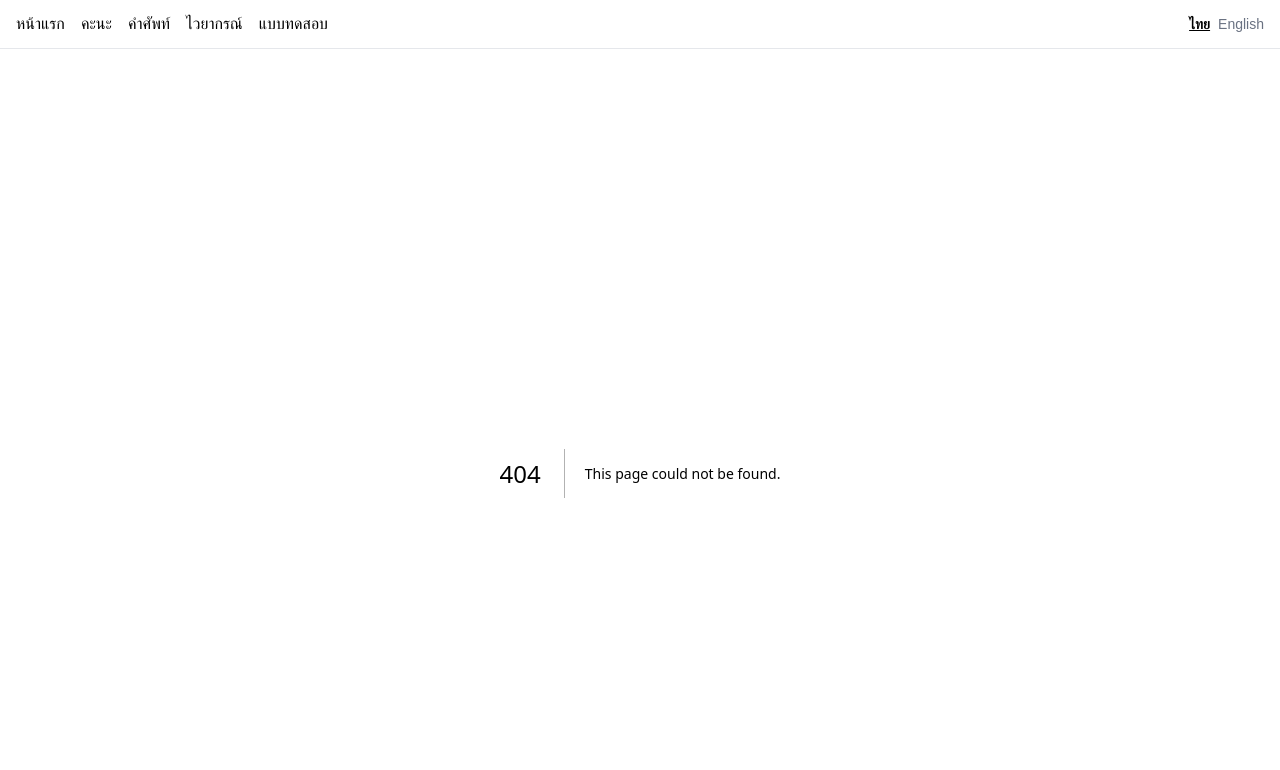
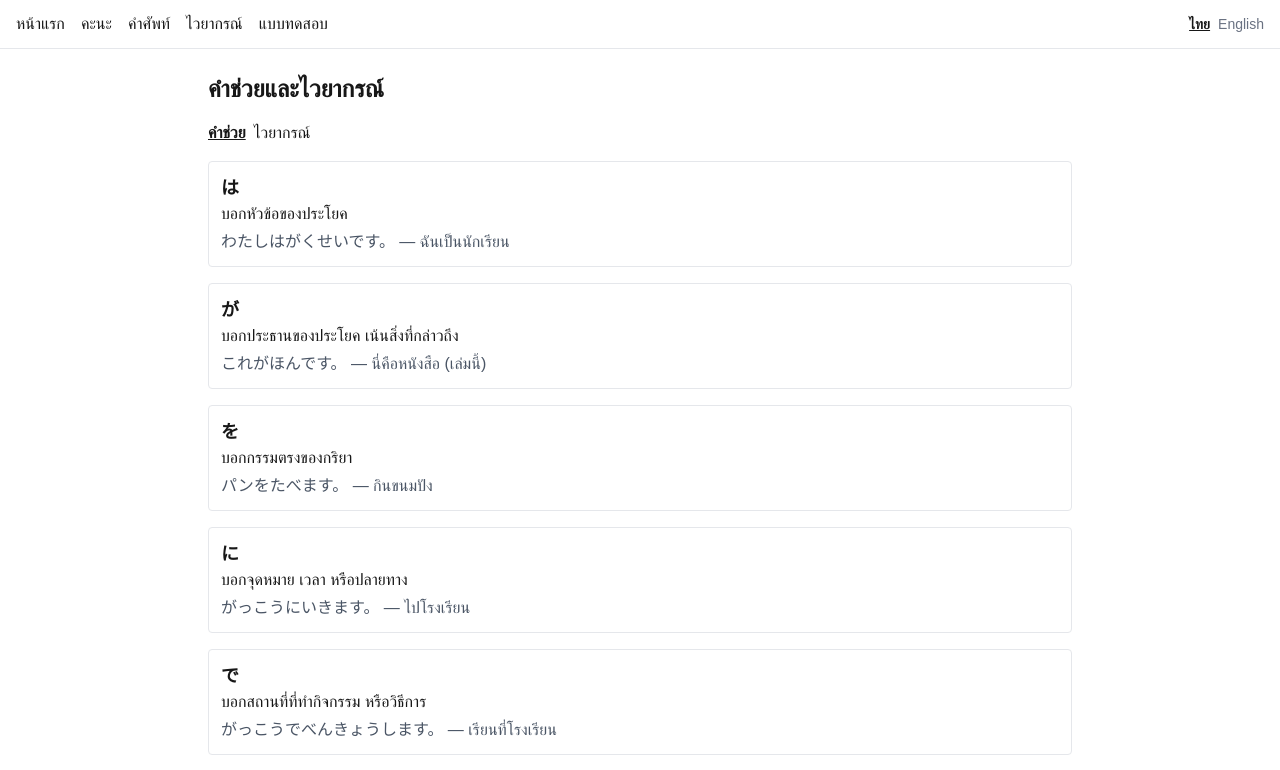
Before and after one commit to Jakkaphatbreez/Kanji, a Next.js app: page /grammar in a window 1280 px wide. Before the commit this address had no page. Shown: the top 770 px of the page. Built offline with nearby package versions, Linux system fonts and the light colour scheme.

Commit message:
feat: add particles and grammar reference page

```diff
--- /dev/null
+++ b/src/app/grammar/page.tsx
@@ -0,0 +1,57 @@
+'use client';
+
+import { useState } from 'react';
+import { useLanguage } from '@/i18n/LanguageContext';
+import { particles } from '@/data/particles';
+import { grammarPatterns } from '@/data/grammar';
+
+export default function GrammarPage() {
+  const { t, language } = useLanguage();
+  const [tab, setTab] = useState<'particles' | 'grammar'>('particles');
+
+  return (
+    <div>
+      <h1 className="text-2xl font-bold">{t.grammar.title}</h1>
+      <div className="my-4 flex gap-2">
+        <button
+          onClick={() => setTab('particles')}
+          className={tab === 'particles' ? 'font-bold underline' : ''}
+        >
+          {t.grammar.particlesTab}
+        </button>
+        <button
+          onClick={() => setTab('grammar')}
+          className={tab === 'grammar' ? 'font-bold underline' : ''}
+        >
+          {t.grammar.grammarTab}
+        </button>
+      </div>
+
+      {tab === 'particles' ? (
+        <ul className="space-y-4">
+          {particles.map(p => (
+            <li key={p.particle} className="rounded border border-gray-200 p-3">
+              <div className="text-lg font-semibold">{p.particle}</div>
+              <div>{language === 'th' ? p.usageTh : p.usageEn}</div>
+              <div className="mt-1 text-gray-600">
+                {p.example.jp} — {language === 'th' ? p.example.th : p.example.en}
+              </div>
+            </li>
+          ))}
+        </ul>
+      ) : (
+        <ul className="space-y-4">
+          {grammarPatterns.map(g => (
+            <li key={g.pattern} className="rounded border border-gray-200 p-3">
+              <div className="text-lg font-semibold">{g.pattern}</div>
+              <div>{language === 'th' ? g.meaningTh : g.meaningEn}</div>
+              <div className="mt-1 text-gray-600">
+                {g.example.jp} — {language === 'th' ? g.example.th : g.example.en}
+              </div>
+            </li>
+          ))}
+        </ul>
+      )}
+    </div>
+  );
+}
```
